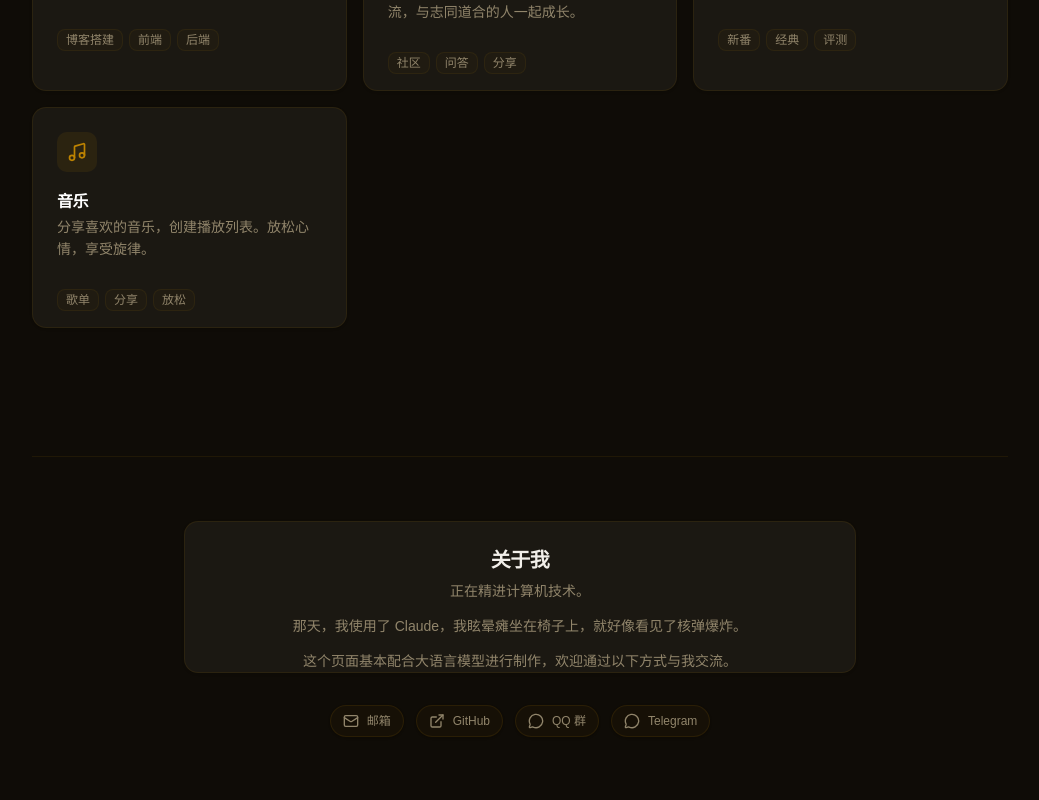
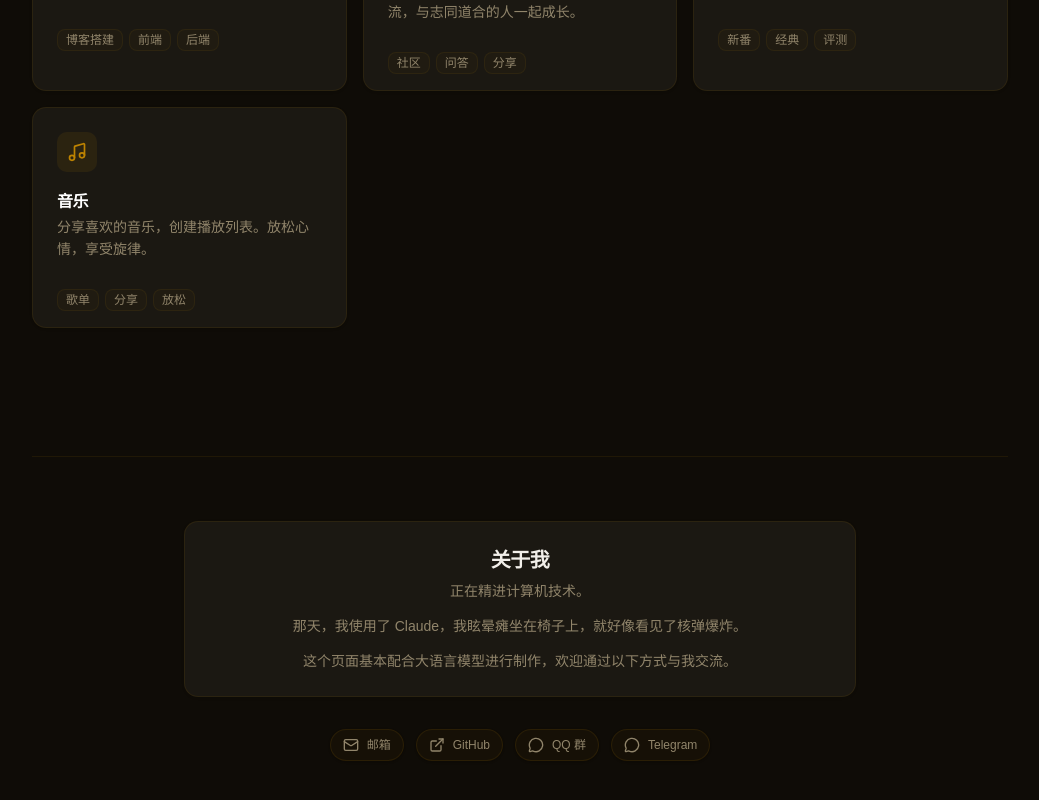
Before and after one commit to xdfqgg/page, a React (Vite) app: page / in a window 1280 px wide. Shown: the part 928-1728 px from the top of the page, without its empty margins (120-1159 px from the left). Built offline with nearby package versions, Linux system fonts and the light colour scheme.

Commit message:
fix: card inner padding

```diff
--- a/src/components/AboutSection.tsx
+++ b/src/components/AboutSection.tsx
@@ -38,12 +38,12 @@ const SOCIAL_LINKS: SocialLink[] = [
 
 export default function AboutSection() {
   return (
-    <section className="mx-auto max-w-5xl px-6 py-16 pb-40">
+    <section className="mx-auto max-w-5xl px-6 py-16 pb-24">
       <Separator className="mb-16 bg-primary/[0.1]" />
 
       {/* ─── 个人简介卡片 ─── */}
       <Card className="mx-auto max-w-2xl border-primary/[0.1] bg-card">
-        <CardHeader className="text-center">
+        <CardHeader className="text-center pb-6">
           <CardTitle className="text-foreground text-xl">关于我</CardTitle>
           <CardDescription className="text-muted-foreground leading-relaxed space-y-3">
             <p>正在精进计算机技术。</p>
```
